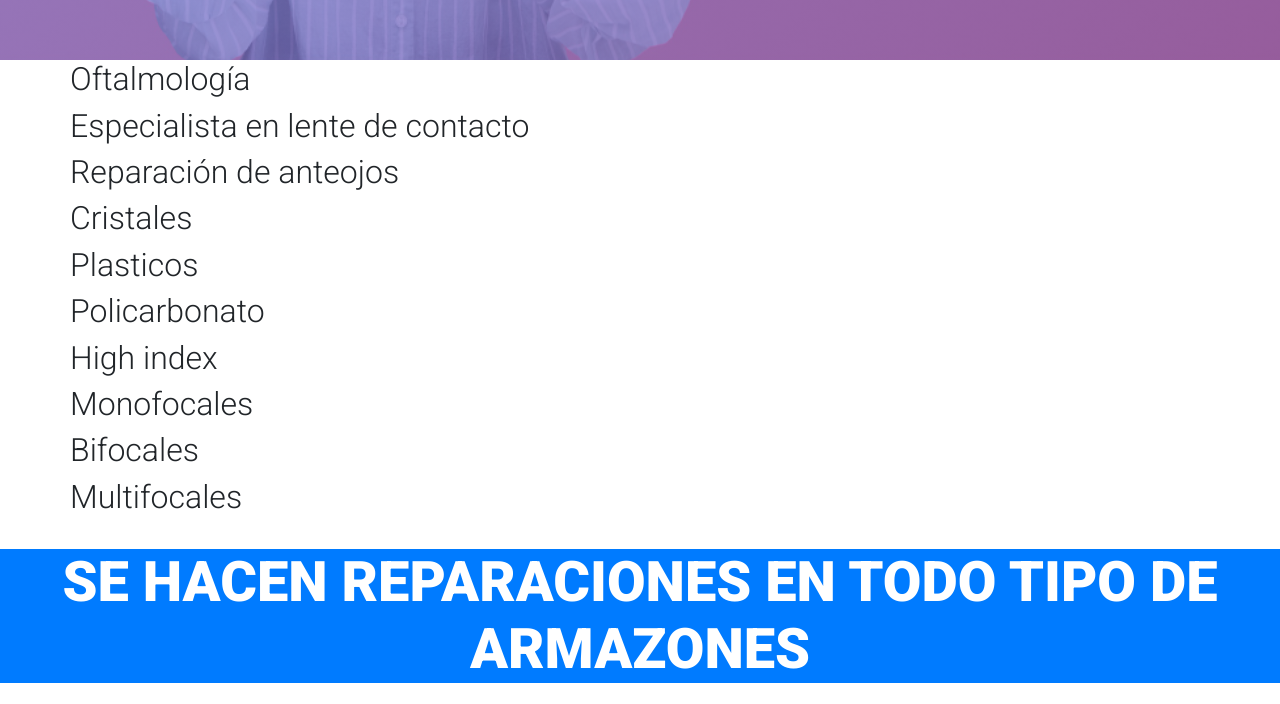
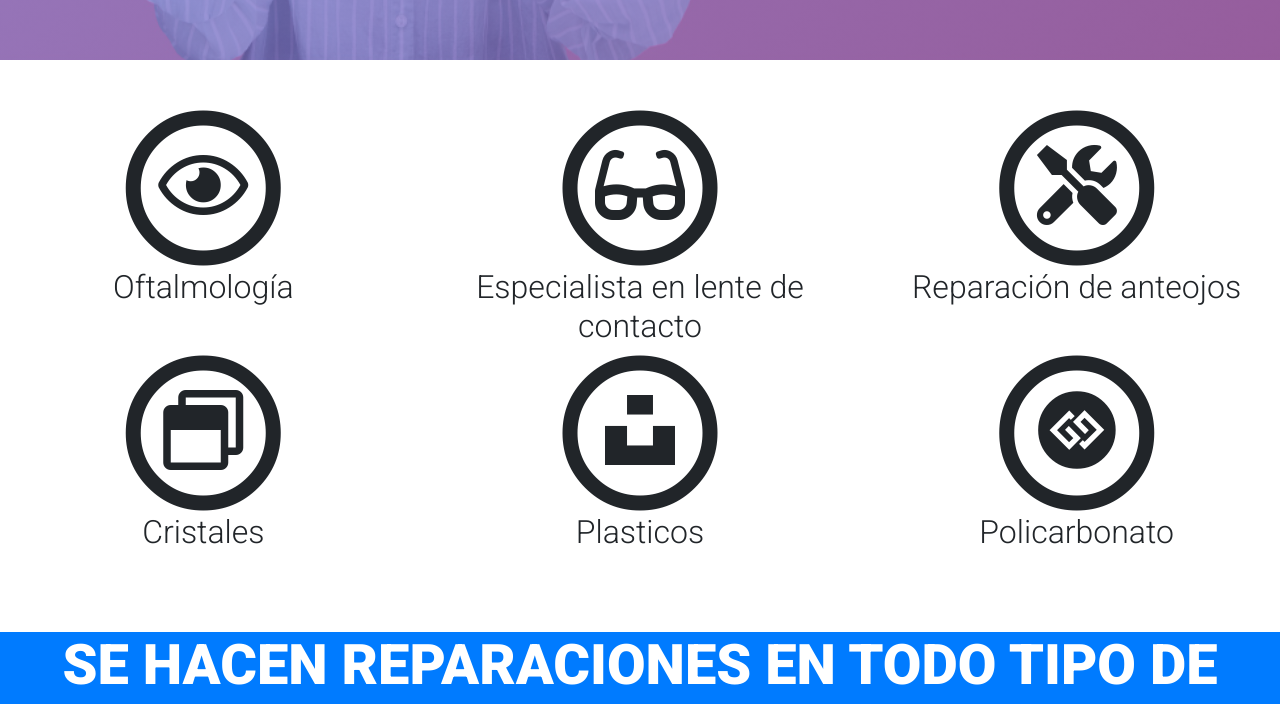
Before and after one commit to NeyraLucas/OpticaF, a plain HTML site: page index.html in a window 1280 px wide. Shown: the part 1457-2161 px from the top of the page. Drawn offline with nearby package versions, Linux system fonts and the light colour scheme.

Commit message:
se edito una section

```diff
--- a/index.html
+++ b/index.html
@@ -6,6 +6,7 @@
     <meta name="viewport" content="width=device-width, initial-scale=1.0">
     <link rel="stylesheet" href="https://cdn.jsdelivr.net/npm/bootstrap@4.6.0/dist/css/bootstrap.min.css" integrity="sha384-B0vP5xmATw1+K9KRQjQERJvTumQW0nPEzvF6L/Z6nronJ3oUOFUFpCjEUQouq2+l" crossorigin="anonymous">
     <link rel="stylesheet" href="public/css/main.css">
+    <link rel="stylesheet" type="text/css" href="https://cdnjs.cloudflare.com/ajax/libs/font-awesome/5.14.0/css/all.min.css">
     <title>Centro de especialidades</title>
 
 </head>
@@ -78,24 +79,59 @@
 
    </div>
 
-   <div class="container">
+   <div class="text-center">
        <section>
-           <div class="row">
-               <div>
+           <div class="row py-5">
+               <div class="col-md-4 col-sm-6 col-12">
+                    <span class="fa-stack fa-5x">
+                        <i class="far fa-circle fa-stack-2x"></i>
+                        <i class="far fa-eye"></i>
+                    </span>
                     <h2>Oftalmología</h2>
+               </div>
+               <div class="col-md-4 col-sm-6 col-12">
+                    <span class="fa-stack fa-5x">
+                        <i class="far fa-circle fa-stack-2x"></i>
+                        <i class="fas fa-glasses"></i>
+                    </span>
                     <h2>Especialista en lente de contacto</h2>
+               </div>
+               <div class="col-md-4 col-sm-6 col-12">
+                    <span class="fa-stack fa-5x">
+                        <i class="far fa-circle fa-stack-2x"></i>
+                        <i class="fas fa-tools"></i>
+                    </span>
                     <h2>Reparación de anteojos</h2>
+               </div>
+               <div class="col-md-4 col-sm-6 col-12">
+                    <span class="fa-stack fa-5x">
+                        <i class="far fa-circle fa-stack-2x"></i>
+                        <i class="far fa-window-restore"></i>
+                    </span>
                     <h2>Cristales </h2>
+               </div>
+               <div class="col-md-4 col-sm-6 col-12">
+                    <span class="fa-stack fa-5x">
+                        <i class="far fa-circle fa-stack-2x"></i>
+                        <i class="fab fa-unsplash"></i>
+                    </span>
                     <h2>Plasticos</h2>
                </div>
+               <div class="col-md-4 col-sm-6 col-12">
+                <span class="fa-stack fa-5x">
+                    <i class="far fa-circle fa-stack-2x"></i>
+                    <i class="fab fa-gg-circle"></i>
+                </span>
+                <h2>Policarbonato</h2>
+           </div>
            </div>
            <div class="row">
                <div>
-                    <h2>Policarbonato</h2>
+                   <!--  <h2>Policarbonato</h2>
                     <h2>High index</h2>
                     <h2>Monofocales </h2>
                     <h2>Bifocales</h2>
-                    <h2>Multifocales</h2>
+                    <h2>Multifocales</h2> -->
                </div>
            </div>
        </section>
@@ -108,8 +144,11 @@
    <div class="container text-center py-3" id="contacto">
     <h3>Sucursal #1</h3>
        <div class="">
-           <div class="">
-            <p><iframe src="https://www.google.com/maps/embed?pb=!1m18!1m12!1m3!1d3764.2490763520887!2d-98.98002754914104!3d19.35836484800151!2m3!1f0!2f0!3f0!3m2!1i1024!2i768!4f13.1!3m3!1m2!1s0x85d1e2856381c731%3A0xeba45ab768eef5a7!2sSan%20Francisco%2018%2C%20Los%20Reyes%2C%2056400%20Los%20Reyes%20Acaquilpan%2C%20M%C3%A9x.!5e0!3m2!1ses-419!2smx!4v1617058716321!5m2!1ses-419!2smx" width="600" height="450" style="border:0;" allowfullscreen="" loading="lazy"></iframe></p>
+           <div class="row">
+               <div class="col-md-12 col-12 col-sm-6">
+                   <p><iframe class="frameUx" src="https://www.google.com/maps/embed?pb=!1m18!1m12!1m3!1d3764.2490763520887!2d-98.98002754914104!3d19.35836484800151!2m3!1f0!2f0!3f0!3m2!1i1024!2i768!4f13.1!3m3!1m2!1s0x85d1e2856381c731%3A0xeba45ab768eef5a7!2sSan%20Francisco%2018%2C%20Los%20Reyes%2C%2056400%20Los%20Reyes%20Acaquilpan%2C%20M%C3%A9x.!5e0!3m2!1ses-419!2smx!4v1617058716321!5m2!1ses-419!2smx" width="600" height="450" style="border:0;" allowfullscreen="" loading="lazy"></iframe></p>
+               </div>
+
            </div>
            <div class="">
                 <p>CALLE S/N FRANCISCO #18 "A" LOS REYES LA PAZ ENTRE PENSADOR MEXICANO Y ALDAMA (A LADO DE LA CASA DE EMPEÑO TEPEXI) <br>TEL: 5855 4535</p>
@@ -119,7 +158,11 @@
     <h3>Sucursal #2</h3>
        <div class="container text-center">
            <div class="">
-            <p><iframe src="https://www.google.com/maps/embed?pb=!1m18!1m12!1m3!1d3764.305738026635!2d-98.97900994914106!3d19.355909948079113!2m3!1f0!2f0!3f0!3m2!1i1024!2i768!4f13.1!3m3!1m2!1s0x85d1e285aadf5d2d%3A0xbe35e7b6f3129b86!2sEmiliano%20Zapata%2047%2C%20Los%20Reyes%2C%2056400%20Los%20Reyes%20Acaquilpan%2C%20M%C3%A9x.!5e0!3m2!1ses-419!2smx!4v1617058372290!5m2!1ses-419!2smx" width="600" height="450" style="border:0;" allowfullscreen="" loading="lazy"></iframe></p>
+                <div class="row">
+                    <div class="col-md-12 col-12 col-sm-6">
+                        <p><iframe class="frameUx" src="https://www.google.com/maps/embed?pb=!1m18!1m12!1m3!1d3764.305738026635!2d-98.97900994914106!3d19.355909948079113!2m3!1f0!2f0!3f0!3m2!1i1024!2i768!4f13.1!3m3!1m2!1s0x85d1e285aadf5d2d%3A0xbe35e7b6f3129b86!2sEmiliano%20Zapata%2047%2C%20Los%20Reyes%2C%2056400%20Los%20Reyes%20Acaquilpan%2C%20M%C3%A9x.!5e0!3m2!1ses-419!2smx!4v1617058372290!5m2!1ses-419!2smx" width="600" height="450" style="border:0;" allowfullscreen="" loading="lazy"></iframe></p>
+                    </div>
+                </div>
            </div>
            <div class="">
                 <p>EMILIANO ZAPATA #47 ENTRE HIDALGO Y MORELOS <br>TEL: 5857 5615</p>
--- a/public/css/main.scss
+++ b/public/css/main.scss
@@ -21,7 +21,7 @@
     background-size: cover;
 
     background-repeat: no-repeat;
-    //background-size: cover;
+    background-size:cover;
    //background-position: center;
     background-attachment: fixed;
     position:  relative;
@@ -47,7 +47,6 @@ h5{
     font-weight: bolder;
     color: white;
 }
-
 
 
 .container-flex{
@@ -155,6 +154,8 @@ footer{
     background-color: $primary-color;
 }
 
+
+
 //320
 @media screen and (max-width: $small-screen-min-width){
     h1{
@@ -164,8 +165,21 @@ footer{
         font-size: size(1);
     }
     .hero{
+        /* width: 100% !important;
+        height: 400px !important;
+        background-repeat: no-repeat !important;
+        background-size: contain !important;
+        background-position: center;  */
+        background-position: center center;
+        background-repeat: no-repeat;
+        background-attachment: fixed;
         background-size: cover;
-        background-position: center;
+    }
+    .frameUx{
+        width: 200px !important;
+    }
+    .color-contenedor{
+        background-size:contain !important;
     }
 
 }
@@ -182,6 +196,9 @@ footer{
         background-size: cover;
         background-position: center;
     }
+    .frameUx{
+        width: 350px !important;
+    }
 }
 
 //768px
@@ -195,6 +212,10 @@ footer{
 
     .textos-hero{
         height: 350px;
+    }
+
+    .frameUx{
+        width: 500px !important;
     }
 }
 
```
Also changed, not shown: public/css/main.css, 1 other file.
